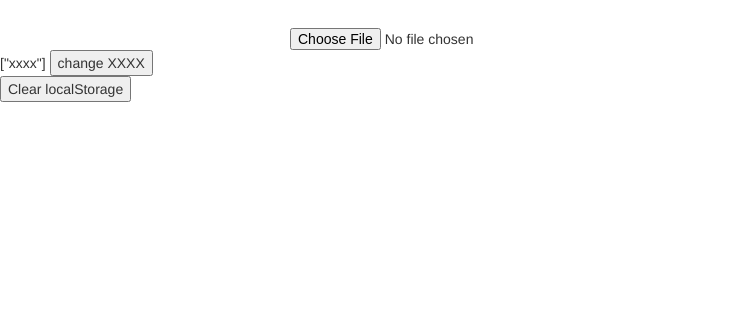
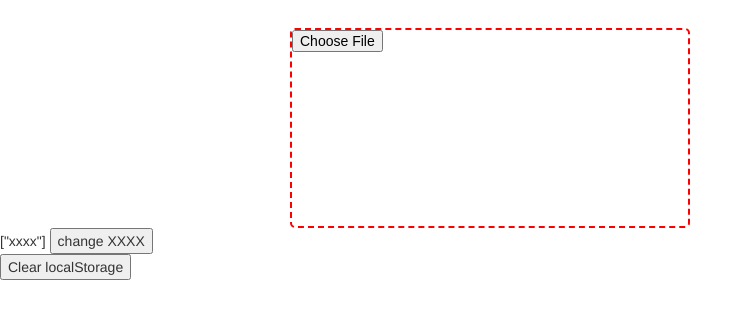
Before and after one commit to Kgrabowski01/drag_n_drop_v2, a website: page app/index.html in a window 1280 px wide. Shown: the part 53-372 px from the top of the page, without its empty margins (0-753 px from the left). Drawn offline with nearby package versions, Linux system fonts and the light colour scheme; some packages are replaced by stand-ins of ours; files that its build step writes are made by us from their sources.

Commit message:
no message

```diff
--- a/app/scripts/directives/initGallery.js
+++ b/app/scripts/directives/initGallery.js
@@ -5,7 +5,7 @@
   .directive('initGallery', function () {
     return {
       restrict: 'AE',
-      template: '<input type="file" accept="image/*" custom-on-change="ctrl.uploadFile"><div ng-repeat="img in ctrl.images"><thumbnail data="img"></thumbnail></div>',
+      template: '<input class="dropper" type="file" accept="image/*" custom-on-change="ctrl.uploadFile"><div ng-repeat="img in ctrl.images"><thumbnail data="img"></thumbnail></div>',
       transclude: true,
       controller: 'UploadCtrl',
       controllerAs: 'ctrl',
--- a/app/styles/main.css
+++ b/app/styles/main.css
@@ -16,7 +16,13 @@ body {
   padding-left: 15px;
   padding-right: 15px;
 }
-
+.dropper {
+	width:400px;
+	height: 200px;
+	border: dashed red 2px;
+	border-radius: 5px;
+	color: white;
+}
 /* Custom page header */
 .header {
   border-bottom: 1px solid #e5e5e5;
```
